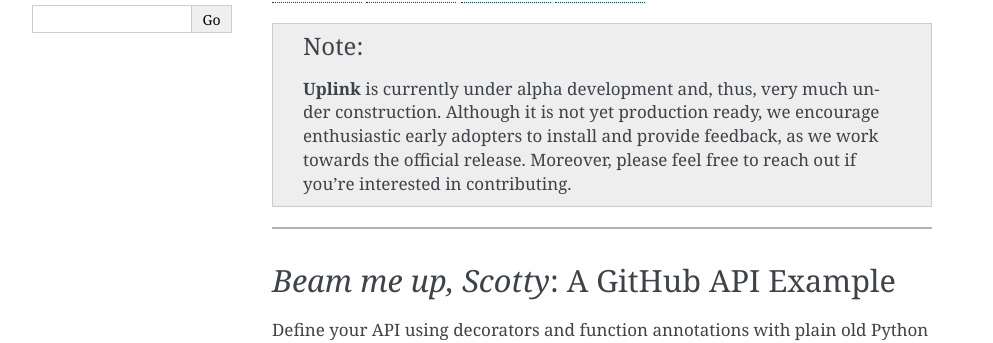
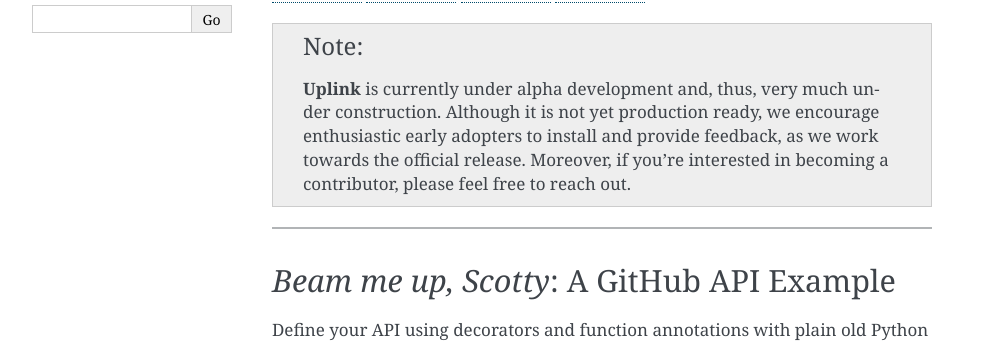
Before and after one commit to prkumar/uplink, a Sphinx documentation site: the page built from docs/source/index.rst, in a window 1280 px wide. Shown: the part 167-510 px from the top of the page, without its empty margins (148-1141 px from the left). Built offline with Sphinx 7.4.7, drawn with Linux system fonts in a browser that asks for light colours.

Commit message:
Reword note on doc homepage

```diff
--- a/docs/source/index.rst
+++ b/docs/source/index.rst
@@ -12,9 +12,9 @@
 
 .. note:: **Uplink** is currently under alpha development and, thus, very
     much under construction. Although it is not yet production ready, we
-    encourage enthusiastic early adopters to install and provide feedback, as
-    we work towards the official release. Moreover, please feel free to reach
-    out if you're interested in contributing.
+    encourage enthusiastic early adopters to install and provide feedback,
+    as we work towards the official release. Moreover, if you're interested in
+    becoming a contributor, please feel free to reach out.
 
 ----
 
```
